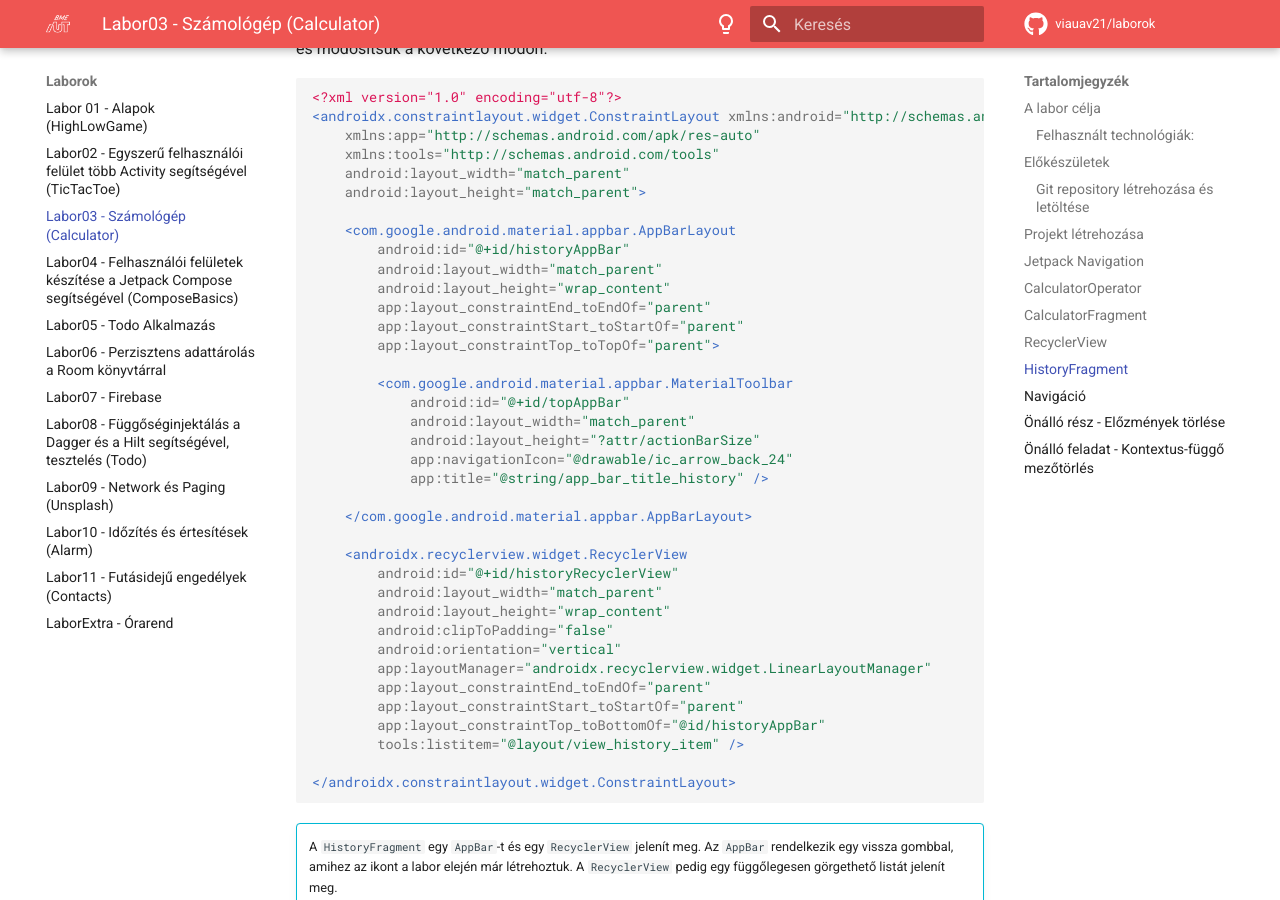
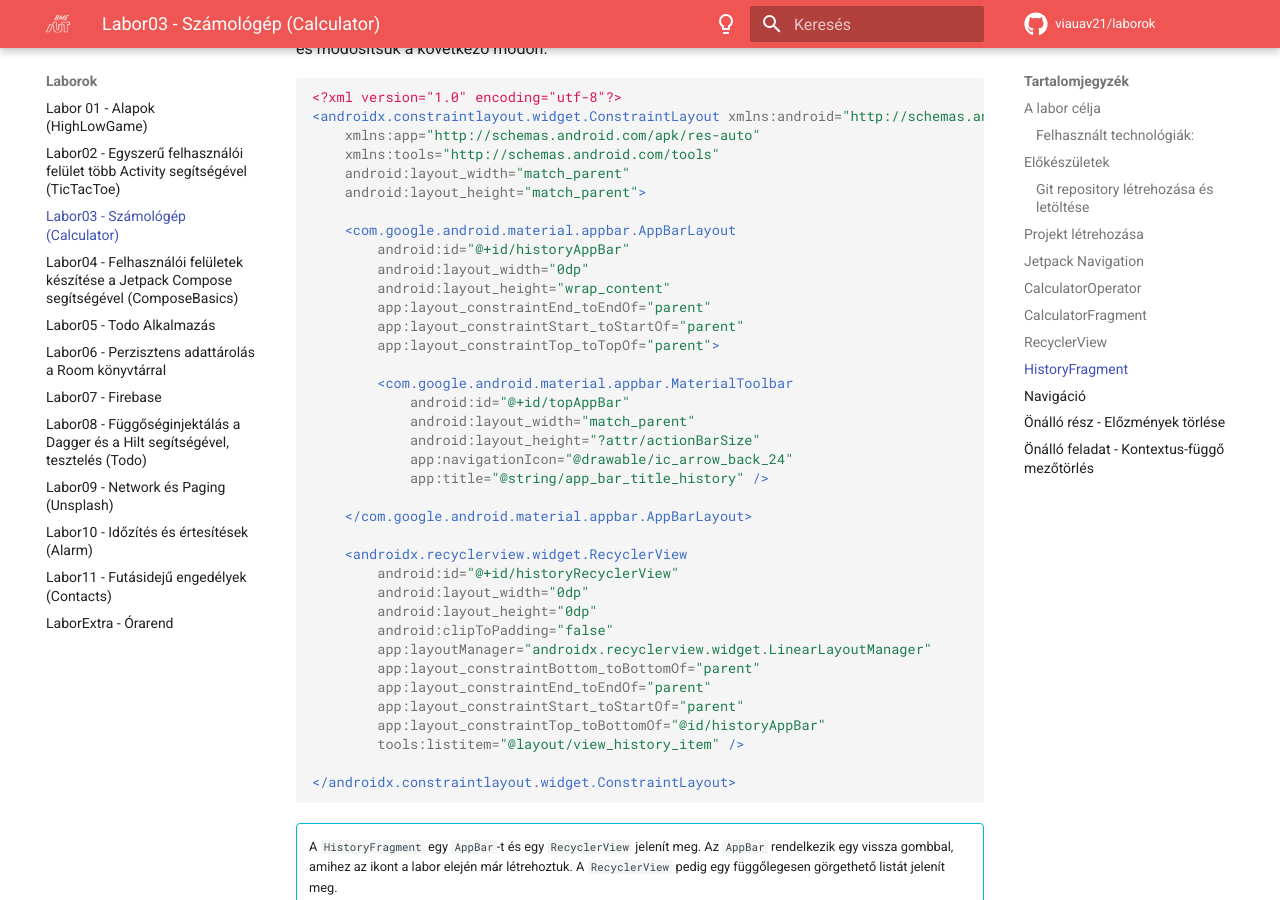
Before and after one commit to VIAUAV21/laborok, an MkDocs documentation site: the page built from docs/laborok/calculator/index.md, in a window 1280 px wide and 900 px high, scrolled down 22445 px. Built offline with MkDocs 1.6.1 and Material for MkDocs 9.7.7, drawn with Linux system fonts in a browser that asks for light colours; comment, search, counter and statistics services are not loaded; some of the changed text lies outside the part shown.

Commit message:
calculator labor fixes

````diff
--- a/docs/laborok/calculator/index.md
+++ b/docs/laborok/calculator/index.md
@@ -443,7 +443,7 @@
     android:layout_width="match_parent"
     android:layout_height="match_parent">
     <TableRow
-        android:layout_width="fill_parent"
+        android:layout_width="match_parent"
         android:layout_weight="1">
         ...
     </TableRow>
@@ -487,7 +487,7 @@
 	    android:layout_height="match_parent">
 
 	    <TableRow
-	        android:layout_width="fill_parent"
+	        android:layout_width="match_parent"
 	        android:layout_weight="1">
 
 	        <TextView
@@ -504,7 +504,7 @@
 	    </TableRow>
 
 	    <TableRow
-	        android:layout_width="fill_parent"
+	        android:layout_width="match_parent"
 	        android:layout_height="wrap_content"
 	        android:layout_weight="1">
 
@@ -546,7 +546,7 @@
 	    </TableRow>
 
 	    <TableRow
-	        android:layout_width="fill_parent"
+	        android:layout_width="match_parent"
 	        android:layout_height="wrap_content"
 	        android:layout_weight="1">
 
@@ -588,7 +588,7 @@
 	    </TableRow>
 
 	    <TableRow
-	        android:layout_width="fill_parent"
+	        android:layout_width="match_parent"
 	        android:layout_height="wrap_content"
 	        android:layout_weight="1">
 
@@ -630,7 +630,7 @@
 	    </TableRow>
 
 	    <TableRow
-	        android:layout_width="fill_parent"
+	        android:layout_width="match_parent"
 	        android:layout_height="wrap_content"
 	        android:layout_weight="1">
 
@@ -672,10 +672,9 @@
 	    </TableRow>
 
 	    <TableRow
-	        android:layout_width="fill_parent"
+	        android:layout_width="match_parent"
 	        android:layout_height="wrap_content"
-	        android:layout_weight="1"
-	        android:weightSum="4">
+	        android:layout_weight="1">
 
 	        <Button
 	            android:id="@+id/number0Button"
@@ -885,15 +884,15 @@
     android:orientation="horizontal"
     android:gravity="center_vertical"
     android:layout_margin="5dp"
-    android:weightSum="5">
+    android:weightSum="10">
 
     <TextView
         android:id="@+id/operationTextView"
-        android:layout_width="wrap_content"
+        android:layout_width="0dp"
         android:layout_height="wrap_content"
         tools:text="1 + 1 = 2"
         android:layout_margin="5dp"
-        android:layout_weight="4"
+        android:layout_weight="7"
         android:textSize="22sp"
         android:layout_gravity="start"
         android:fontFamily="sans-serif-medium" />
@@ -901,11 +900,11 @@
     <Button
         android:id="@+id/loadButton"
         style="?attr/materialButtonOutlinedStyle"
-        android:layout_width="wrap_content"
+        android:layout_width="0dp"
         android:layout_height="wrap_content"
         android:layout_margin="5dp"
         android:text="@string/button_text_load"
-        android:layout_weight="1"/>
+        android:layout_weight="3"/>
 
 </LinearLayout>
 ```
@@ -1113,7 +1112,7 @@
 
     <com.google.android.material.appbar.AppBarLayout
         android:id="@+id/historyAppBar"
-        android:layout_width="match_parent"
+        android:layout_width="0dp"
         android:layout_height="wrap_content"
         app:layout_constraintEnd_toEndOf="parent"
         app:layout_constraintStart_toStartOf="parent"
@@ -1130,11 +1129,11 @@
 
     <androidx.recyclerview.widget.RecyclerView
         android:id="@+id/historyRecyclerView"
-        android:layout_width="match_parent"
-        android:layout_height="wrap_content"
+        android:layout_width="0dp"
+        android:layout_height="0dp"
         android:clipToPadding="false"
-        android:orientation="vertical"
         app:layoutManager="androidx.recyclerview.widget.LinearLayoutManager"
+        app:layout_constraintBottom_toBottomOf="parent"
         app:layout_constraintEnd_toEndOf="parent"
         app:layout_constraintStart_toStartOf="parent"
         app:layout_constraintTop_toBottomOf="@id/historyAppBar"
````
